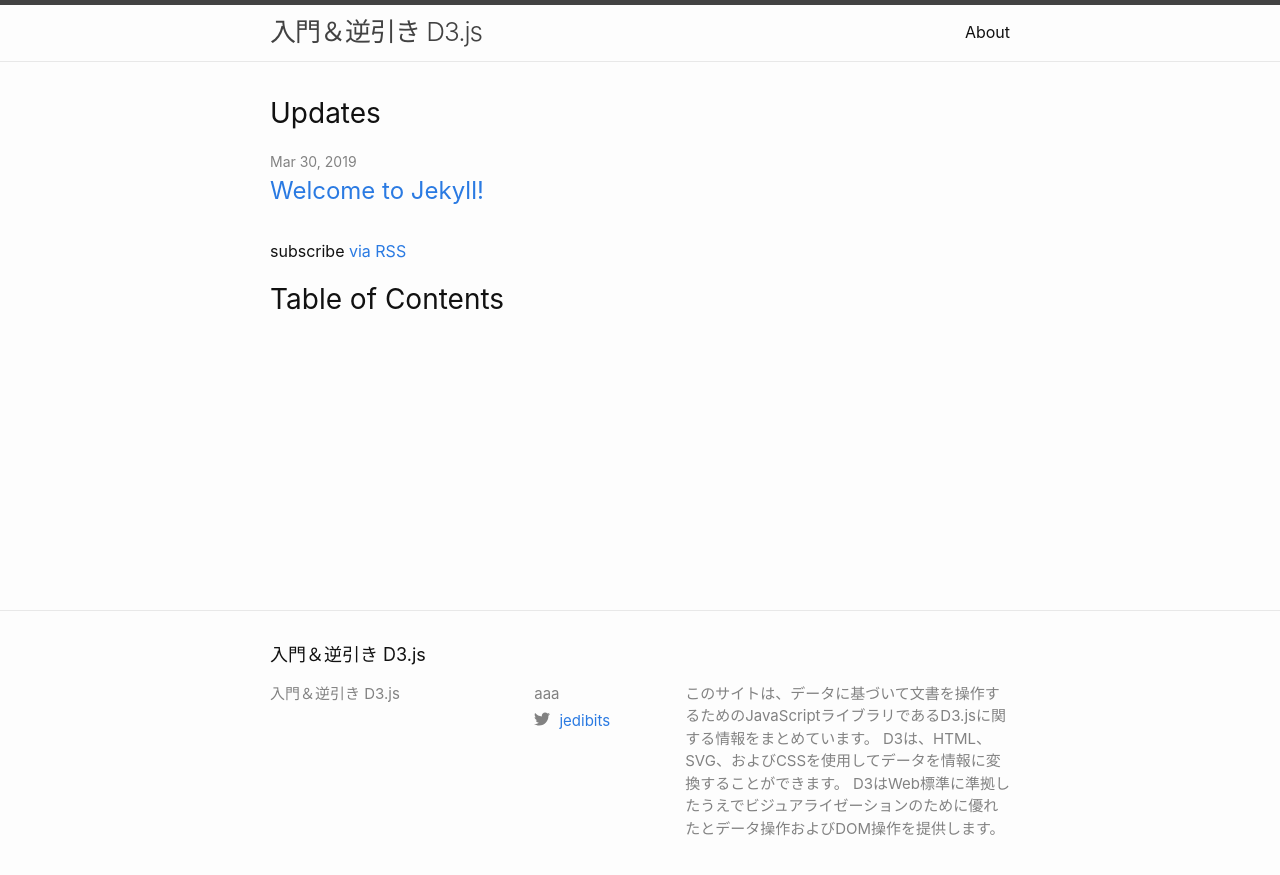
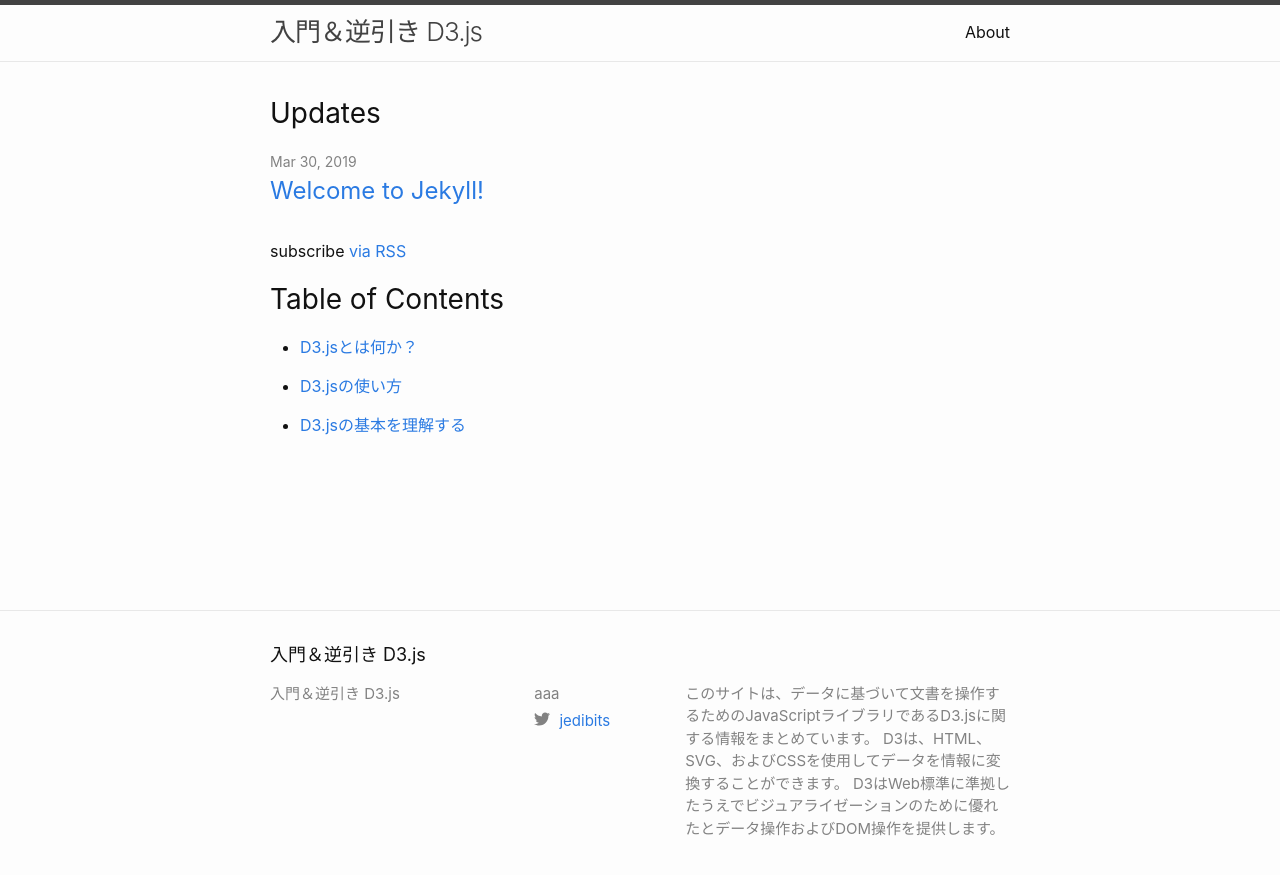
Before and after one commit to arakanema/getting_started_D3js, a Jekyll site: the page built from index.md, in a window 1280 px wide. Shown: the top 875 px of the page. Built offline with Jekyll 4.4.1, drawn with Linux system fonts in a browser that asks for light colours.

Commit message:
コンテンツテンプレートを追加

```diff
--- /dev/null
+++ b/00_what_is_d3js.md
@@ -0,0 +1,6 @@
+---
+layout: page
+title:  "D3.jsとは何か？"
+toc: true
+---
+あｆじゃおいふぁいｆ
--- /dev/null
+++ b/01_how_to_use.md
@@ -0,0 +1,7 @@
+---
+layout: page
+title:  "D3.jsの使い方"
+toc: true
+---
+
+あああああ
--- /dev/null
+++ b/02_learn_basics.md
@@ -0,0 +1,7 @@
+---
+layout: page
+title:  "D3.jsの基本を理解する"
+toc: true
+---
+
+あああああ
--- a/404.html
+++ b/404.html
@@ -1,5 +1,6 @@
 ---
 layout: default
+toc: false
 ---
 
 <style type="text/css" media="screen">
```
